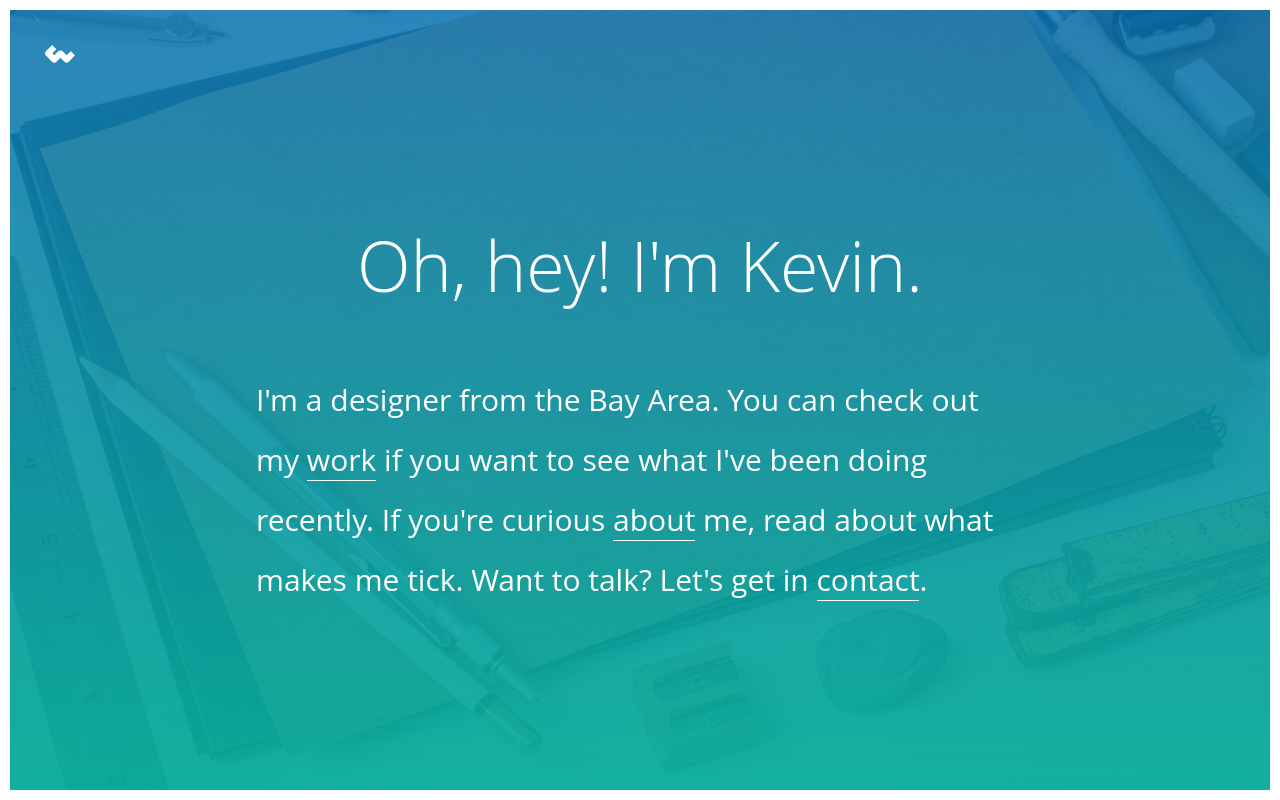
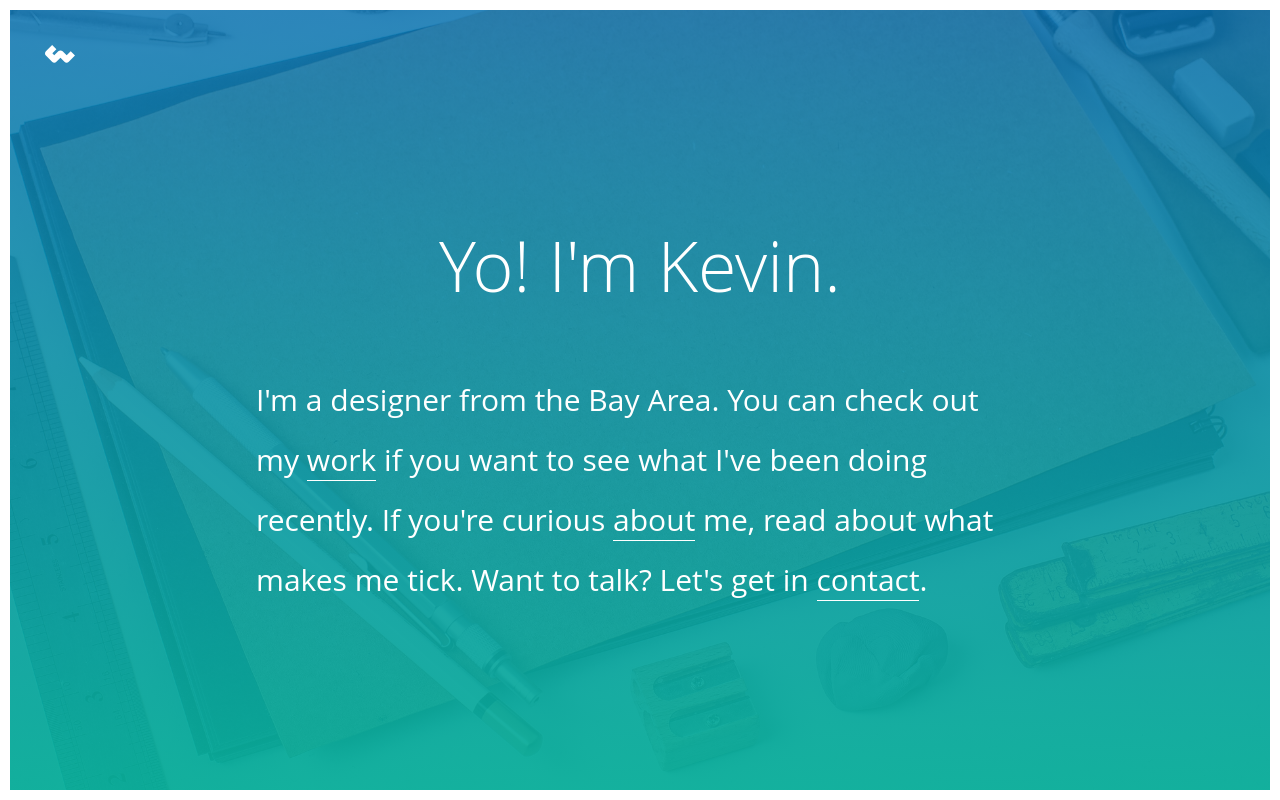
Before and after one commit to entemper/portfolio, a plain HTML site: page index.html in a window 1280 px wide. Drawn offline with Linux system fonts and the light colour scheme.

Commit message:
Test change

```diff
--- a/index.html
+++ b/index.html
@@ -24,7 +24,7 @@
 							</svg>
 						</a>
 					</div>
-					<h1>Oh, hey! I'm Kevin.</h1>
+					<h1>Yo! I'm Kevin.</h1>
 					<p>I'm a designer from the Bay Area. You can check out my <a href="work.html" class="text-link">work</a> if you want to see what I've been doing recently. If you're curious <a href="about.html" class="text-link">about</a> me, read about what makes me tick</a>. Want to talk? Let's get in <a href="mailto:silvrem2@gmail.com" class="text-link">contact</a>.</p>
 				</div>
 			</div>
```
